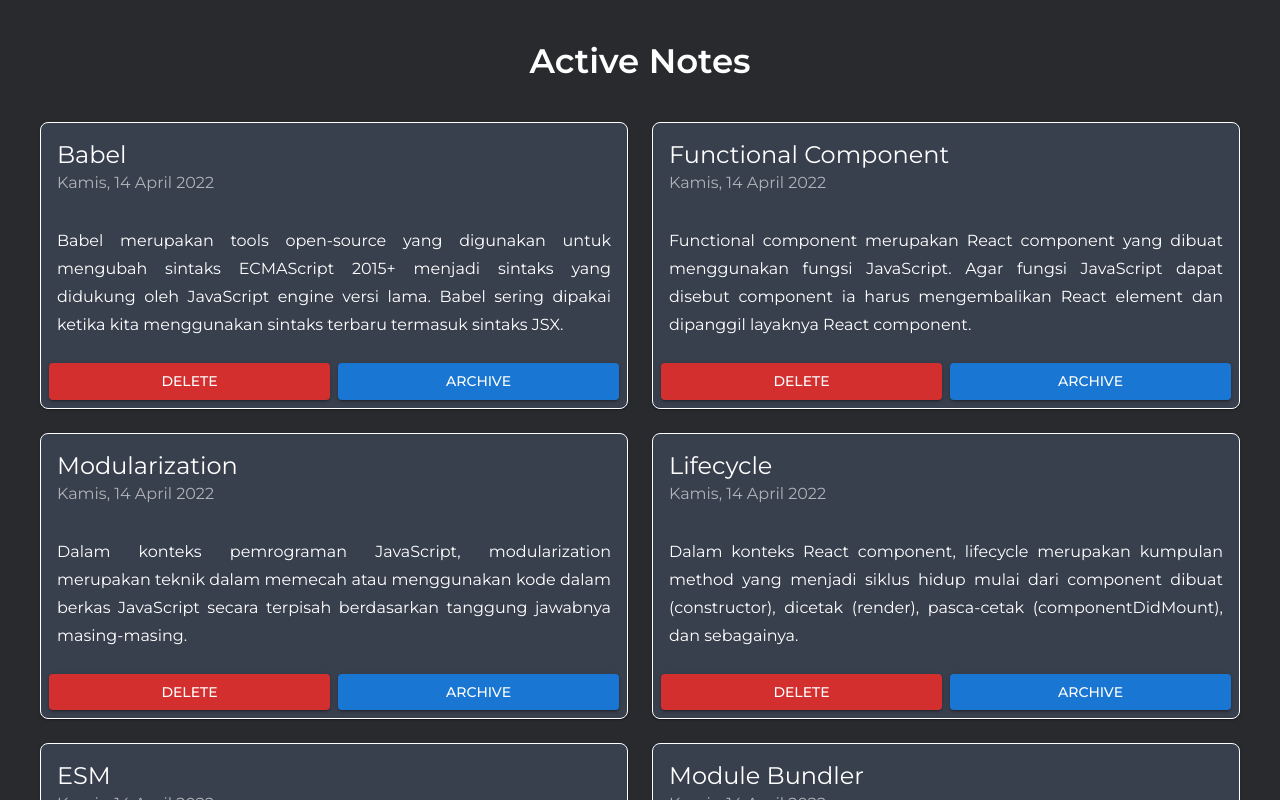
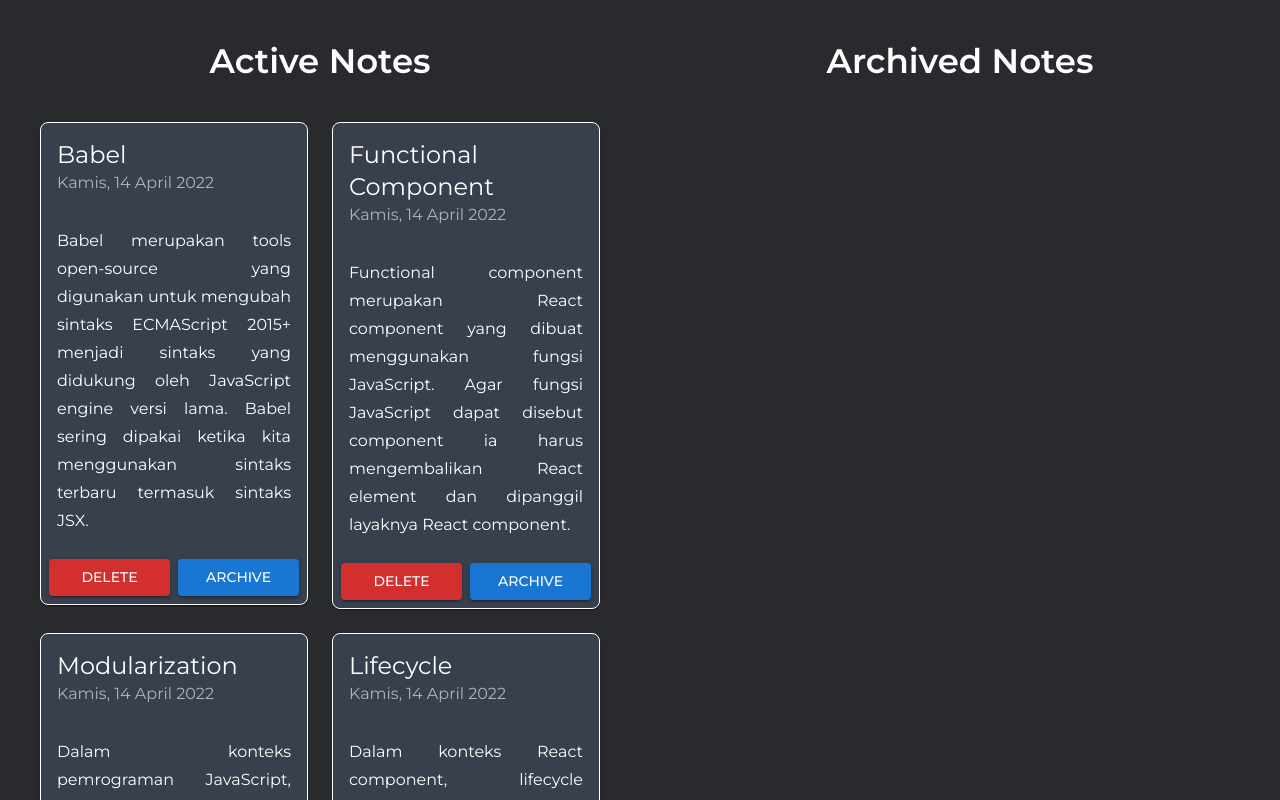
Before and after one commit to jaballogian/dicoding-submissions, a React (Create React App) app in the folder react/1-learn-react/: page / in a window 1280 px wide. Shown: the top 800 px of the page. Built offline with nearby package versions, Linux system fonts and the light colour scheme.

Commit message:
add archived Note List component

```diff
--- a/react/1-learn-react/src/App.jsx
+++ b/react/1-learn-react/src/App.jsx
@@ -32,6 +32,12 @@ class App extends Component {
           noteList={this.state.noteList.filter(item => !item.archived)}
           title='Active Notes'
         />
+
+        {/* ARCHIVED NOTES */}
+        <NoteList
+          noteList={this.state.noteList.filter(item => item.archived)}
+          title='Archived Notes'
+        />
       </Stack>
     )
   }
```
